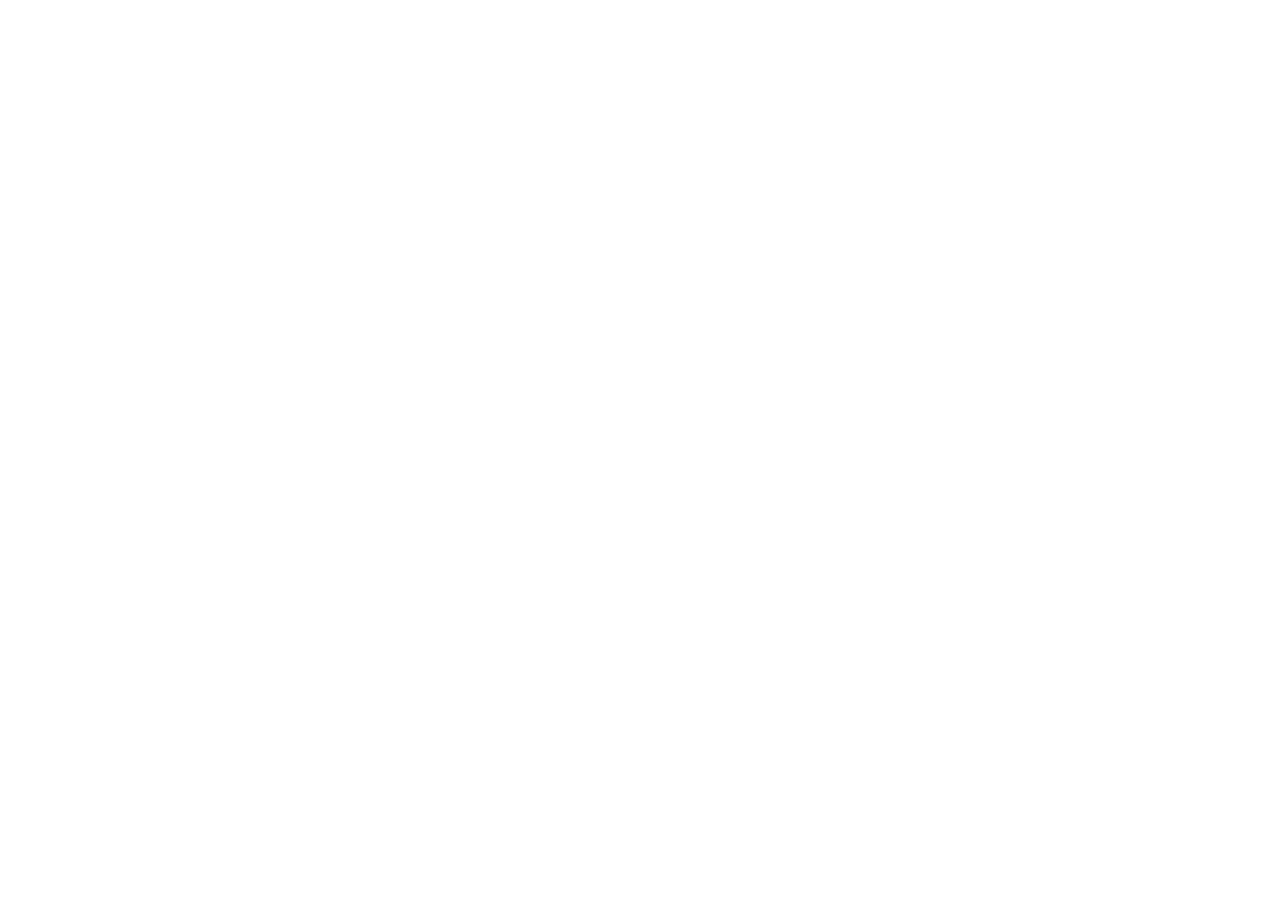
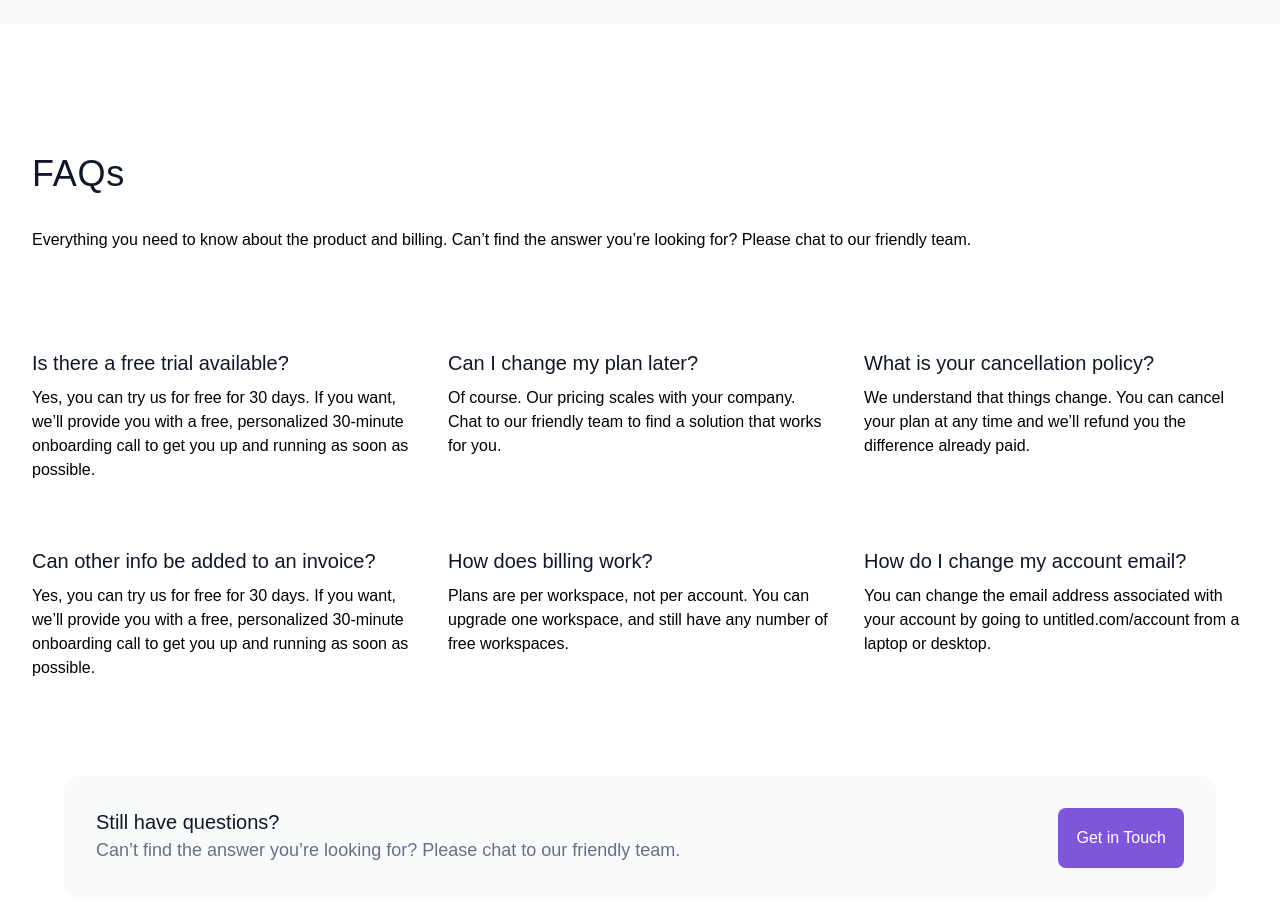
Before and after one commit to rossyanez/pricing-page, a Next.js app: page / in a window 1280 px wide. Shown: the part 2180-3088 px from the top of the page. Before the commit the page ends 2204 px from the top, so only its background shows below. Built offline with nearby package versions, Linux system fonts and the light colour scheme.

Commit message:
add faqs section

```diff
--- a/src/app/page.js
+++ b/src/app/page.js
@@ -1,7 +1,11 @@
+import CtaButton from "@/components/button/CtaButton";
+import FaqsCard from "@/components/cards/FaqsCard";
 import FeaturesCard from "@/components/cards/FeaturesCard";
 import Banner from "@/components/header/Banner";
 import Nav from "@/components/header/nav/Nav";
+import Faqs from "@/components/main/Faqs";
 import PricingSection from "@/components/main/PricingSection";
+import SectionGray from "@/components/wrapper/SectionGray";
 import Section from "@/components/wrapper/section";
 import BarChartIcon from "@/icons/BarChartIcon";
 import CommandIcon from "@/icons/CommandIcon";
@@ -22,7 +26,7 @@
       icon: <ZapIcon />,
       title: "Deliver instant answers",
       description:
-        "An all-in-one customer service platform that helps you balance everything your customers need to be happy",
+        "An all-in-one customer service platform that helps you balance everything your customers need to be happy.",
     },
     {
       icon: <BarChartIcon />,
@@ -50,6 +54,39 @@
     },
   ];
 
+  const faqs = [
+    {
+      title: "Is there a free trial available?",
+      description:
+        "Yes, you can try us for free for 30 days. If you want, we’ll provide you with a free, personalized 30-minute onboarding call to get you up and running as soon as possible.",
+    },
+    {
+      title: "Can I change my plan later?",
+      description:
+        "Of course. Our pricing scales with your company. Chat to our friendly team to find a solution that works for you.",
+    },
+    {
+      title: "What is your cancellation policy?",
+      description:
+        "We understand that things change. You can cancel your plan at any time and we’ll refund you the difference already paid.",
+    },
+    {
+      title: "Can other info be added to an invoice?",
+      description:
+        "Yes, you can try us for free for 30 days. If you want, we’ll provide you with a free, personalized 30-minute onboarding call to get you up and running as soon as possible.",
+    },
+    {
+      title: "How does billing work?",
+      description:
+        "Plans are per workspace, not per account. You can upgrade one workspace, and still have any number of free workspaces.",
+    },
+    {
+      title: "How do I change my account email?",
+      description:
+        "You can change the email address associated with your account by going to untitled.com/account from a laptop or desktop.",
+    },
+  ];
+
   return (
     <div>
       <Nav />
@@ -60,9 +97,7 @@
         <PricingSection />
       </Section>
 
-      {/* Playground */}
-
-      <Section>
+      <SectionGray>
         <div className="flex py-24 px-0 flex-col items-center gap-16 self-stretch ">
           <div className="flex px-0 py-8 flex-col items-start gap-8 w-full">
             <h2 className="text-purple-700 self-stretch text-base font-semibold leading-6">
@@ -91,7 +126,13 @@
             </div>
           </div>
         </div>
+      </SectionGray>
+
+      <Section>
+        <Faqs />
       </Section>
+
+      {/* Playground */}
     </div>
   );
 }
--- /dev/null
+++ b/src/components/button/CtaButton.jsx
@@ -0,0 +1,9 @@
+function CtaButton({ text }) {
+  return (
+    <button className="p-[18px] rounded-lg bg-purple-600 shadow-sm text-white">
+      {text}
+    </button>
+  );
+}
+
+export default CtaButton;
--- /dev/null
+++ b/src/components/cards/FaqsCard.jsx
@@ -0,0 +1,17 @@
+import ArrowRightIcon from "@/icons/ArrowRightIcon";
+import MailIcon from "@/icons/MailIcon";
+
+function FaqsCard({ title, description }) {
+  return (
+    <div className="space-y-5">
+      <div>
+        <h4 className="text-gray-900 text-xl font-medium leading-[30px]">
+          {title}
+        </h4>
+        <p className="text-base font-normal leading-6 mt-2">{description}</p>
+      </div>
+    </div>
+  );
+}
+
+export default FaqsCard;
--- /dev/null
+++ b/src/components/main/Faqs.jsx
@@ -0,0 +1,79 @@
+import CtaButton from "../button/CtaButton";
+import FaqsCard from "../cards/FaqsCard";
+
+function Faqs() {
+  const faqs = [
+    {
+      title: "Is there a free trial available?",
+      description:
+        "Yes, you can try us for free for 30 days. If you want, we’ll provide you with a free, personalized 30-minute onboarding call to get you up and running as soon as possible.",
+    },
+    {
+      title: "Can I change my plan later?",
+      description:
+        "Of course. Our pricing scales with your company. Chat to our friendly team to find a solution that works for you.",
+    },
+    {
+      title: "What is your cancellation policy?",
+      description:
+        "We understand that things change. You can cancel your plan at any time and we’ll refund you the difference already paid.",
+    },
+    {
+      title: "Can other info be added to an invoice?",
+      description:
+        "Yes, you can try us for free for 30 days. If you want, we’ll provide you with a free, personalized 30-minute onboarding call to get you up and running as soon as possible.",
+    },
+    {
+      title: "How does billing work?",
+      description:
+        "Plans are per workspace, not per account. You can upgrade one workspace, and still have any number of free workspaces.",
+    },
+    {
+      title: "How do I change my account email?",
+      description:
+        "You can change the email address associated with your account by going to untitled.com/account from a laptop or desktop.",
+    },
+  ];
+  return (
+    <div className="flex py-24 px-0 flex-col items-center gap-16 self-stretch ">
+      <div className="flex px-0 py-8 flex-col items-start gap-8 w-full">
+        <h3 className="text-gray-900 text-4xl leading-[44px] tracking-[0.72px]">
+          FAQs
+        </h3>
+        <p>
+          Everything you need to know about the product and billing. Can’t find
+          the answer you’re looking for? Please chat to our friendly team.
+        </p>
+      </div>
+      <div className="flex w-[1280px] px-8 py-0 flex-col items-start gap-16">
+        <div className="grid grid-cols-3 gap-x-8 gap-y-16">
+          {faqs.map((feature, index) => (
+            <FaqsCard
+              key={index}
+              title={feature.title}
+              description={feature.description}
+            ></FaqsCard>
+          ))}
+        </div>
+      </div>
+      <div className="flex w-[1280px] flex-col items-start p-8">
+        <div className="flex justify-between self-stretch mx-8 bg-gray-50 p-8 rounded-2xl">
+          <div>
+            <h3 className="text-gray-900 text-xl font-medium leading-[30px] ">
+              Still have questions?
+            </h3>
+            <p className="text-gray-500 text-lg leading-[28px]">
+              Can’t find the answer you’re looking for? Please chat to our
+              friendly team.
+            </p>
+          </div>
+          <div>
+            <CtaButton text="Get in Touch" />
+          </div>
+        </div>
+      </div>
+    </div>
+  );
+}
+
+export default Faqs;
--- a/src/components/wrapper/Section.jsx
+++ b/src/components/wrapper/Section.jsx
@@ -1,5 +1,5 @@
 function Section({ children }) {
-  return <div class='max-w-[1280px] w-full mx-auto px-8'>{children}</div>;
+  return <div class="max-w-[1280px] w-full mx-auto px-8">{children}</div>;
 }
 
 export default Section;
--- /dev/null
+++ b/src/components/wrapper/SectionGray.jsx
@@ -0,0 +1,7 @@
+function SectionGray({ children }) {
+  return (
+    <div class="max-w-[1280px] w-full mx-auto px-8 bg-gray-50">{children}</div>
+  );
+}
+
+export default SectionGray;
```
Also changed, not shown: src/components/main/PricingSection.jsx (+42 -42 lines).
